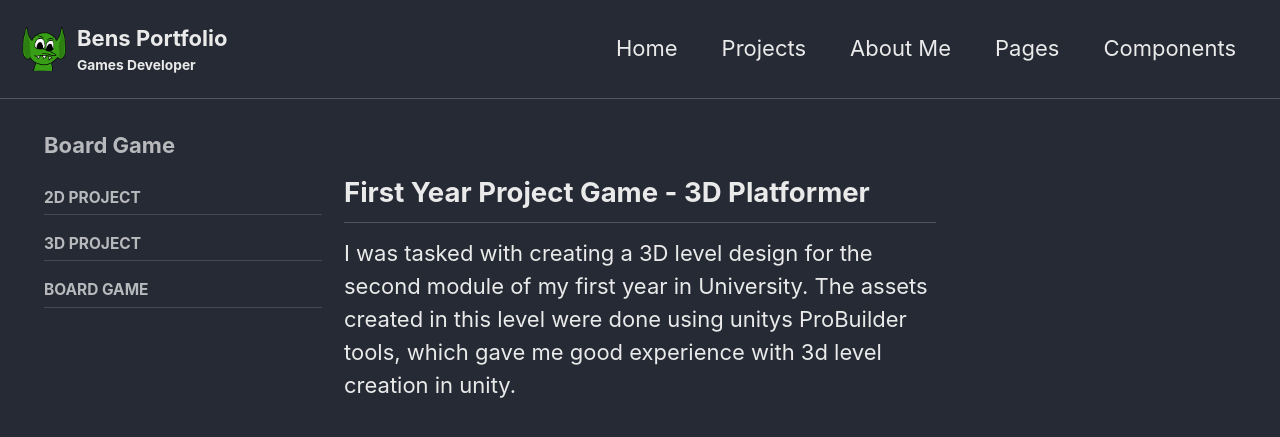
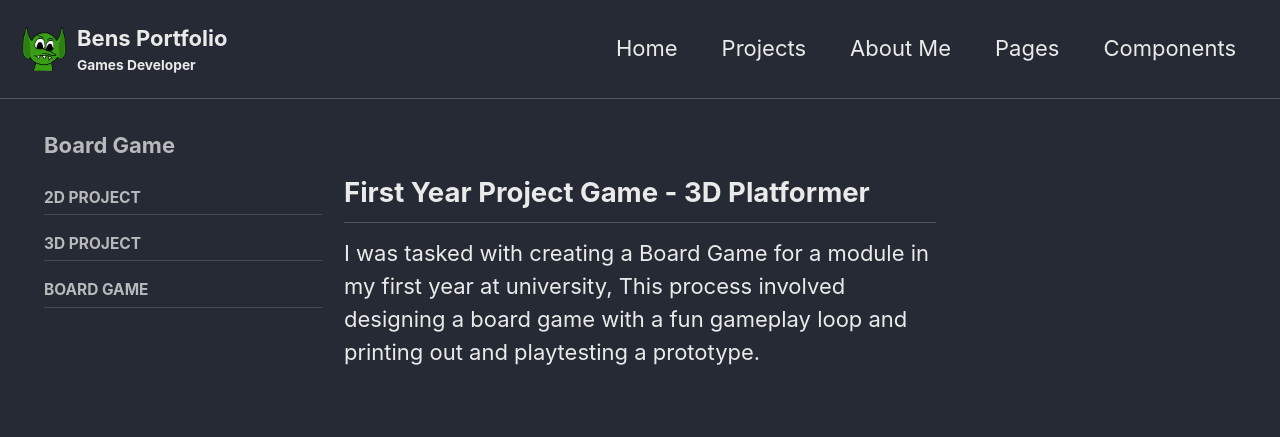
Before and after one commit to nvbnb17/nvbnb17.github.io, a Jekyll site: the page built from _pages/projects-board-game.md, in a window 1280 px wide, cut to the strip 0-438 px from the top of the page. Built offline with Jekyll 4.4.1, drawn with Linux system fonts in a browser that asks for light colours.

Commit message:
Update projects-board-game.md

```diff
--- a/_pages/projects-board-game.md
+++ b/_pages/projects-board-game.md
@@ -11,7 +11,7 @@ sidebar:
 <div style="flex:1 1 250px; min-width:250px;">
 <h2>First Year Project Game - 3D Platformer</h2>
 <p>
-I was tasked with creating a 3D level design for the second module of my first year in University. The assets created in this level were done using unitys ProBuilder tools, which gave me good experience with 3d level creation in unity.
+I was tasked with creating a Board Game for a module in my first year at university, This process involved designing a board game with a fun gameplay loop and printing out and playtesting a prototype.
 </p>
 </div>
 <!-- RIGHT: video/content area -->
```
